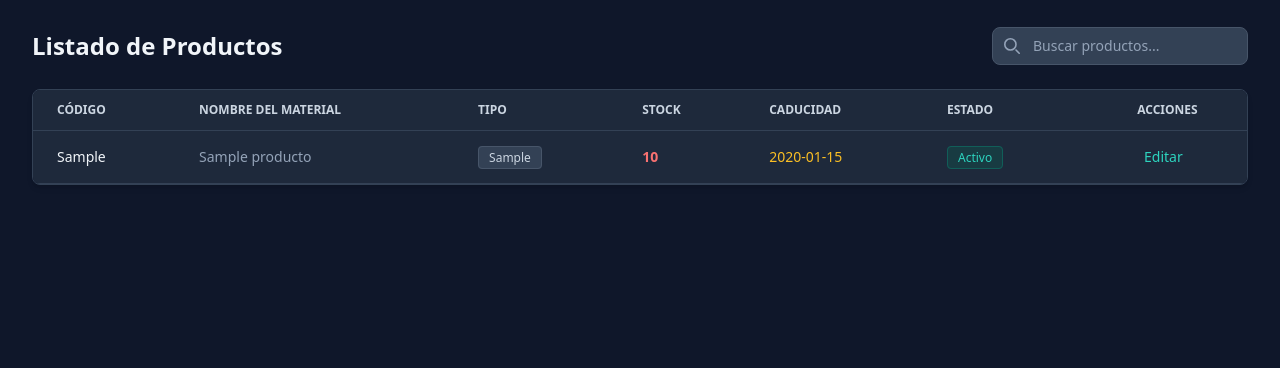
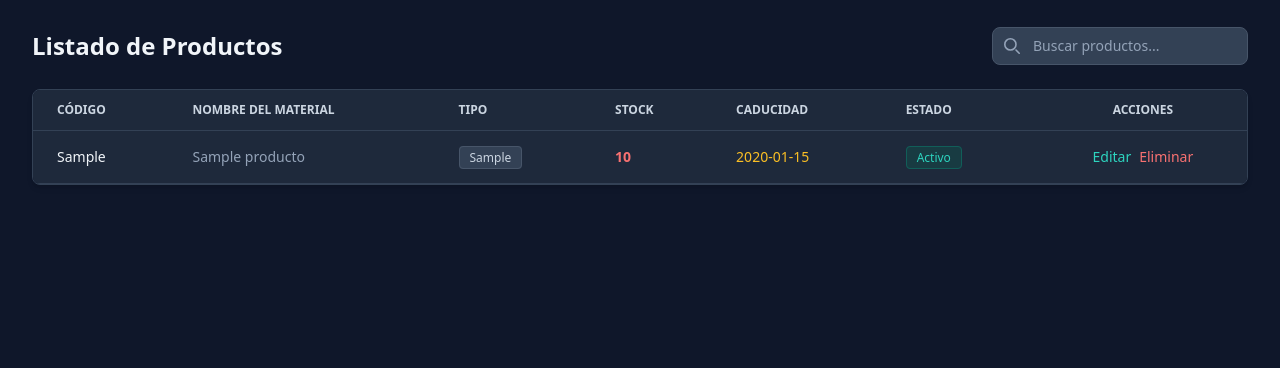
Before and after one commit to 4ndrme/Sistema-de-inventario, a Flask app: page / in a window 1280 px wide. Shown: the part 69-437 px from the top of the page. Run offline with Flask 3, Linux system fonts and the light colour scheme; tables that the repository leaves empty hold one stand-in row (values such as "Sample post"); some libraries are stand-ins or nearby versions.

Commit message:
feat: conectar buscador y boton de eliminacion con estilos Tailwind en index.html

```diff
--- a/templates/index.html
+++ b/templates/index.html
@@ -6,15 +6,15 @@
 <div class="mb-6 flex justify-between items-center">
     <h1 class="text-2xl font-bold text-slate-100">Listado de Productos</h1>
 
-    <!-- Barra de busqeuda -->
-    <div class="relative w-64">
+    <!-- Formulario de búsqueda conectado con Flask -->
+    <form method="GET" action="{{ url_for('inicio') }}" class="relative w-64">
         <div class="absolute inset-y-0 start-0 flex items-center ps-3 pointer-events-none">
             <svg class="w-4 h-4 text-slate-400" aria-hidden="true" xmlns="http://www.w3.org/2000/svg" fill="none" viewBox="0 0 20 20">
                 <path stroke="currentColor" stroke-linecap="round" stroke-linejoin="round" stroke-width="2" d="m19 19-4-4m0-7A7 7 0 1 1 1 8a7 7 0 0 1 14 0Z"/>
             </svg>
         </div>
-        <input type="text" id="table-search" class="bg-slate-700 border border-slate-600 text-slate-100 placeholder-slate-400 text-sm rounded-lg focus:ring-teal-500 focus:border-teal-500 block w-full ps-10 p-2" placeholder="Buscar productos...">
-    </div>
+        <input type="text" name="q" value="{{ query or '' }}" class="bg-slate-700 border border-slate-600 text-slate-100 placeholder-slate-400 text-sm rounded-lg focus:ring-teal-500 focus:border-teal-500 block w-full ps-10 p-2" placeholder="Buscar productos...">
+    </form>
 </div>
 
 <div class="relative overflow-x-auto shadow-md sm:rounded-lg border border-slate-700">
@@ -62,7 +62,14 @@
                     {% endif %}
                 </td>
                 <td class="px-6 py-4 text-center">
-                    <a href="#" class="font-medium text-teal-400 hover:text-teal-300 hover:underline me-2 transition-colors">Editar</a>
+                    <div class="inline-flex items-center space-x-2">
+                        <a href="#" class="font-medium text-teal-400 hover:text-teal-300 hover:underline transition-colors">Editar</a>
+                        <form action="{{ url_for('eliminar_producto', id=producto.id) }}" method="POST" class="inline">
+                            <button type="submit" class="font-medium text-red-400 hover:text-red-300 hover:underline transition-colors bg-transparent border-0 p-0 cursor-pointer" onclick="return confirm('¿Seguro que deseas eliminar el producto {{ producto.nombre }}?')">
+                                Eliminar
+                            </button>
+                        </form>
+                    </div>
                 </td>
             </tr>
             {% else %}
```
